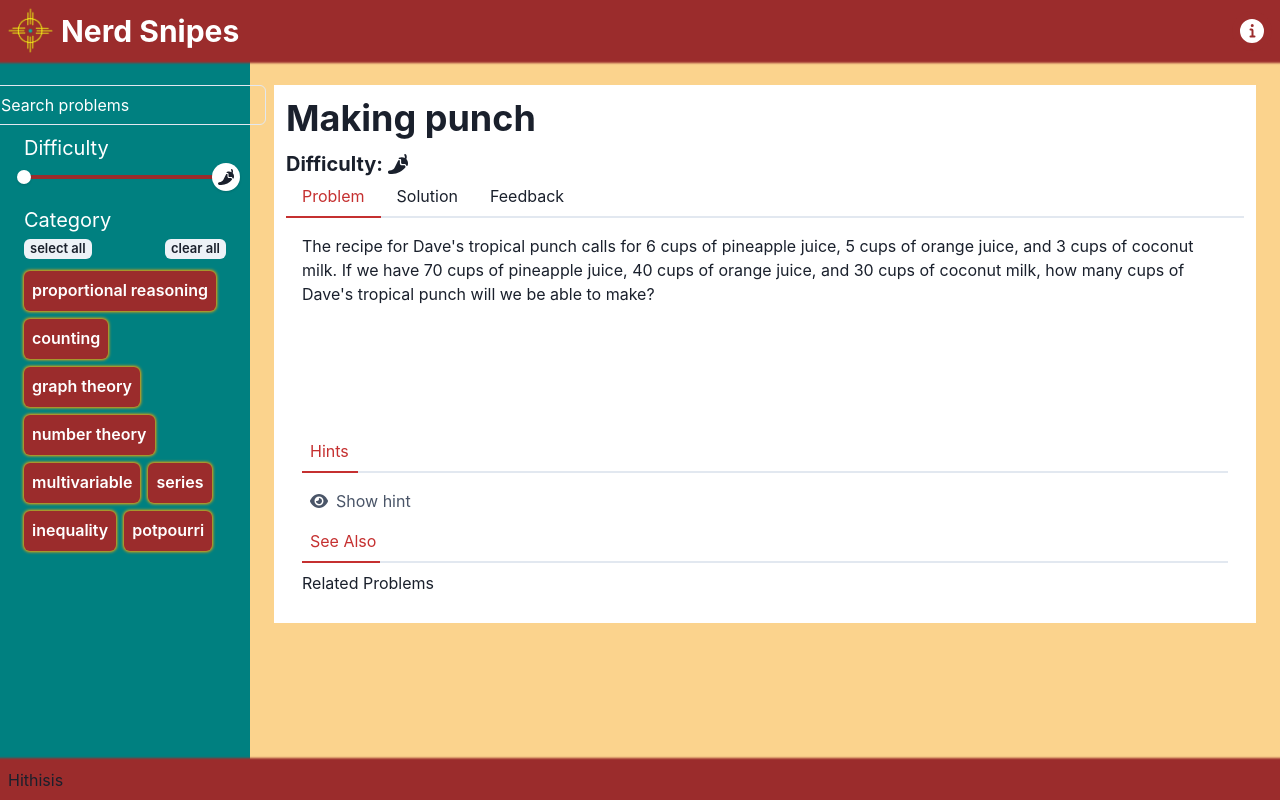
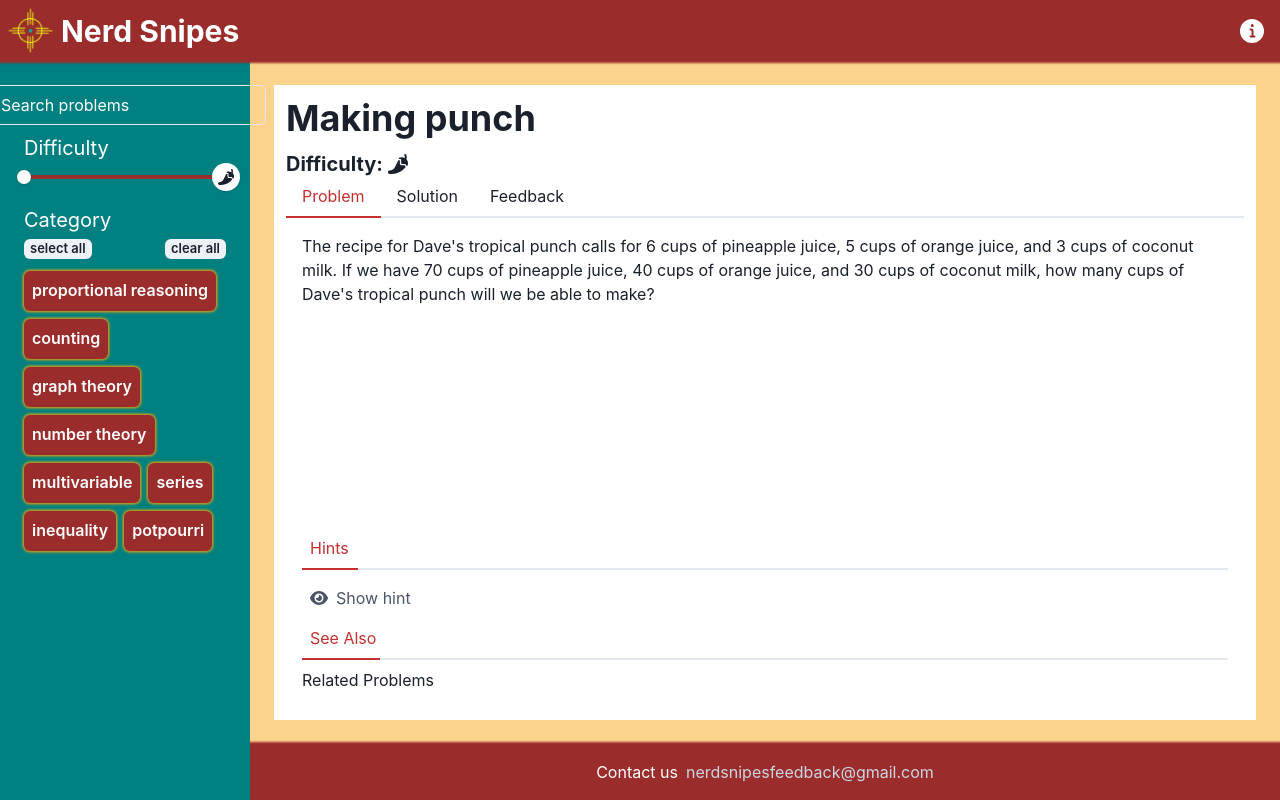
Before and after one commit to davebro1031/EnchantedMath, a React (Vite) app: page /problem/1 in a window 1280 px wide. Built offline with nearby package versions, Linux system fonts and the light colour scheme.

Commit message:
add email link to footer

```diff
--- a/src/App.jsx
+++ b/src/App.jsx
@@ -102,7 +102,7 @@ export default function App() {
             <Route path="/" element={<ProblemsList queriedProblems={queriedProblems} />} />
             <Route path="/problem/:id" element={<ProblemDetails />} />
             <Route path="/about" element={<About />} />
-            <Route path="/blank" element={<BlankCard/>}/>
+            <Route path="/blank" element={<BlankCard />} />
             <Route path="*" element={<div>404 not found</div>} />
           </Routes>
         </Flex>
@@ -115,8 +115,7 @@ export default function App() {
           categories={categories}
           setCategories={setCategories}
         />
-        <Spacer />
-        <Footer />
+        <Footer ml={showSidebar? sidebarWidth: 0} width={showSidebar ? `calc(100% - ${sidebarWidth})` : '100%'} />
       </Flex>
     </>
   )
--- a/src/components/Footer.jsx
+++ b/src/components/Footer.jsx
@@ -1,20 +1,22 @@
-import { Flex, Box } from '@chakra-ui/react'
+import { Flex, HStack, Text, Link } from '@chakra-ui/react'
 
-export default function Footer() {
+export default function Footer({ ml, width }) {
     return (
         <Flex
-        width='100%'
-        align='center'
-        p='2'
-
-        bg='red.700'
-        shadow='0 0 2px 2px var(--chakra-colors-red-700)'
-        zIndex={1}
-        shrink={0}
+            ml={ml}
+            width={width}
+            align='center'
+            p='4'
+            bg='red.700'
+            shadow='0 0 2px 2px var(--chakra-colors-red-700)'
+            shrink={0}
+            minHeight='50px'
+            justify='space-around'
         >
-            <Box>Hi</Box>
-            <Box>this</Box>
-            <Box>is</Box>
+            <HStack>
+                <Text color='white'>Contact us</Text>
+                <Link color='gray.300' href="mailto:nerdsnipesfeedback@gmail.com">nerdsnipesfeedback@gmail.com</Link>
+            </HStack>
         </Flex>
     )
 }
--- a/src/components/Problem Details/ProblemDetails.jsx
+++ b/src/components/Problem Details/ProblemDetails.jsx
@@ -32,7 +32,6 @@ export default function ProblemDetails() {
             p={3} m={4}
             direction='column'
             grow='1'
-            // minHeight='80vh'
         >
             <Heading mb={3}> {problem.title}</Heading>
             <Heading size='md'> Difficulty: <Chilis rating={problem.chilis} /></Heading>
```
